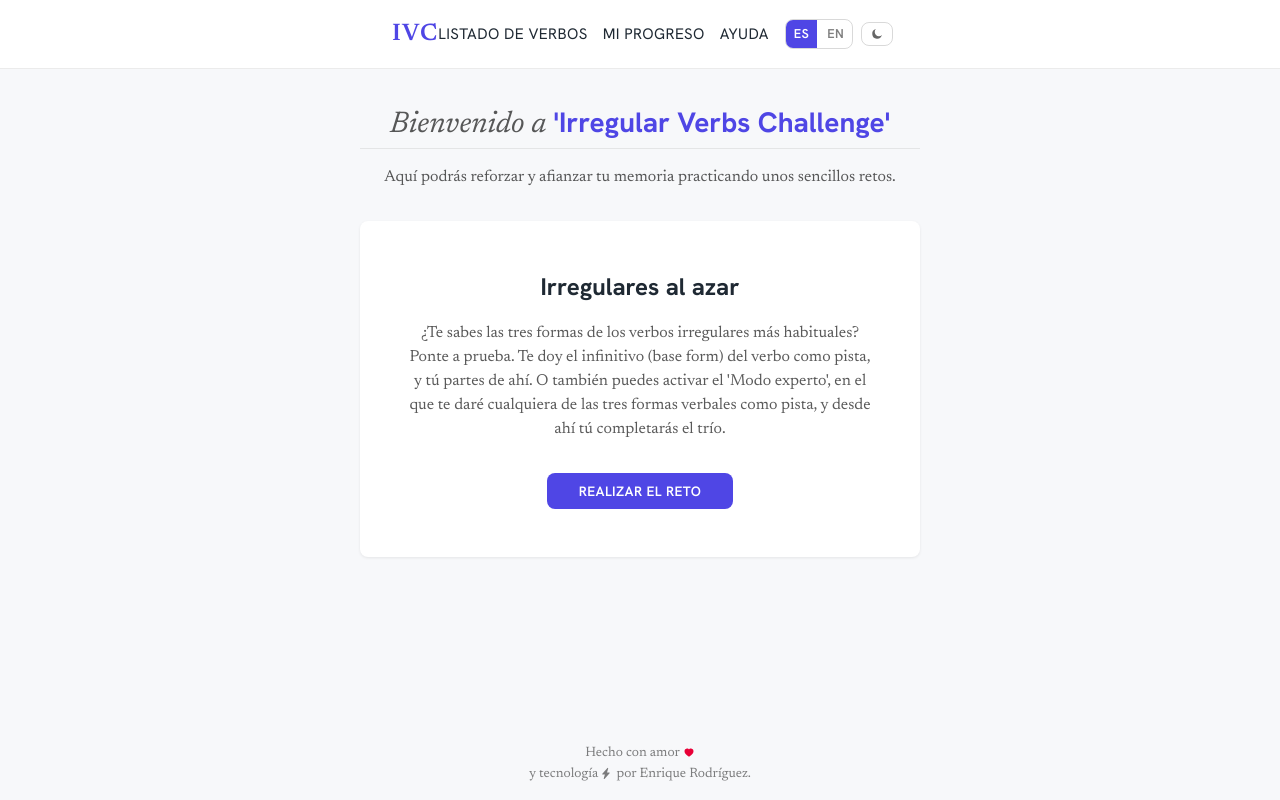
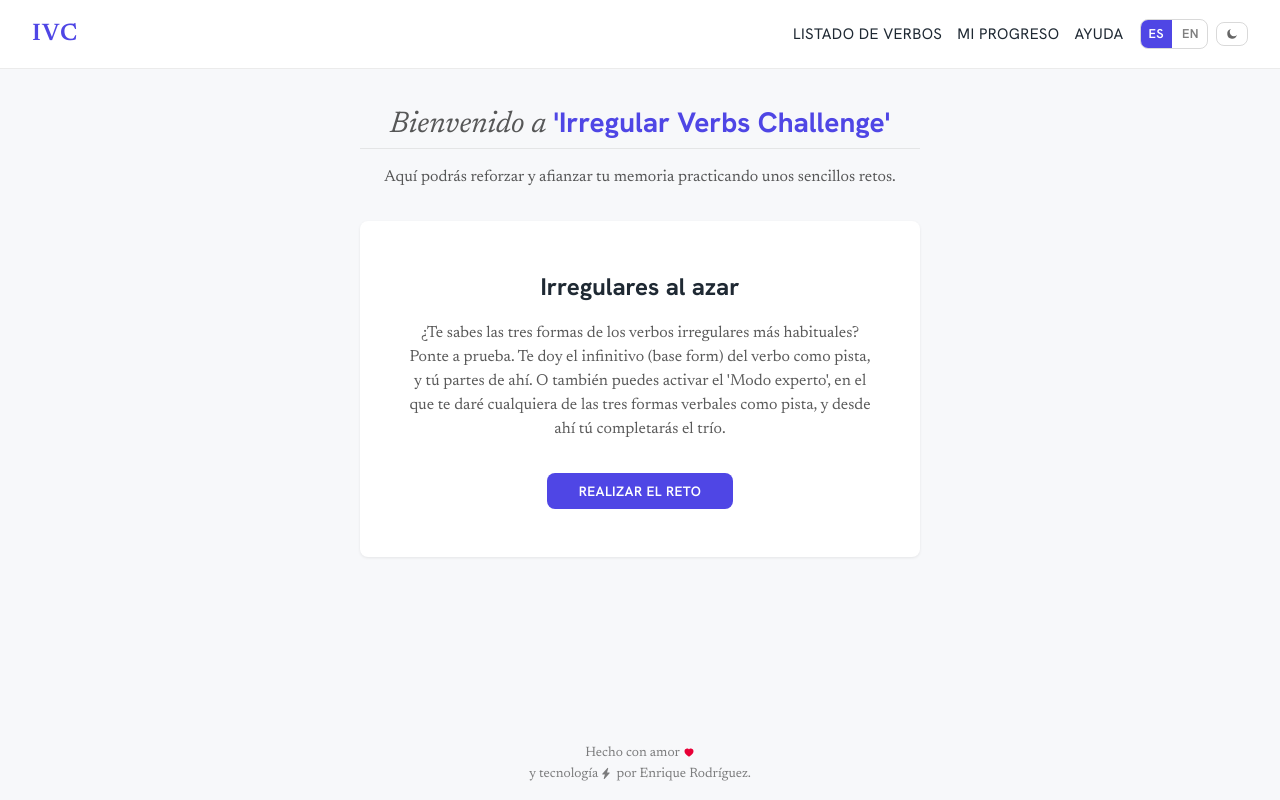
Before and after one commit to bosspetta/ivc, a React (Vite) app: page / in a window 1280 px wide. Built offline with nearby package versions, Linux system fonts and the light colour scheme.

Commit message:
Header width.

```diff
--- a/src/components/Header.scss
+++ b/src/components/Header.scss
@@ -9,7 +9,7 @@
     display: flex;
     align-items: center;
     justify-content: space-between;
-    max-width: 560px;
+    max-width: 1400px;
     margin: 0 auto;
     padding: $spacing-md $spacing-lg;
 
```
